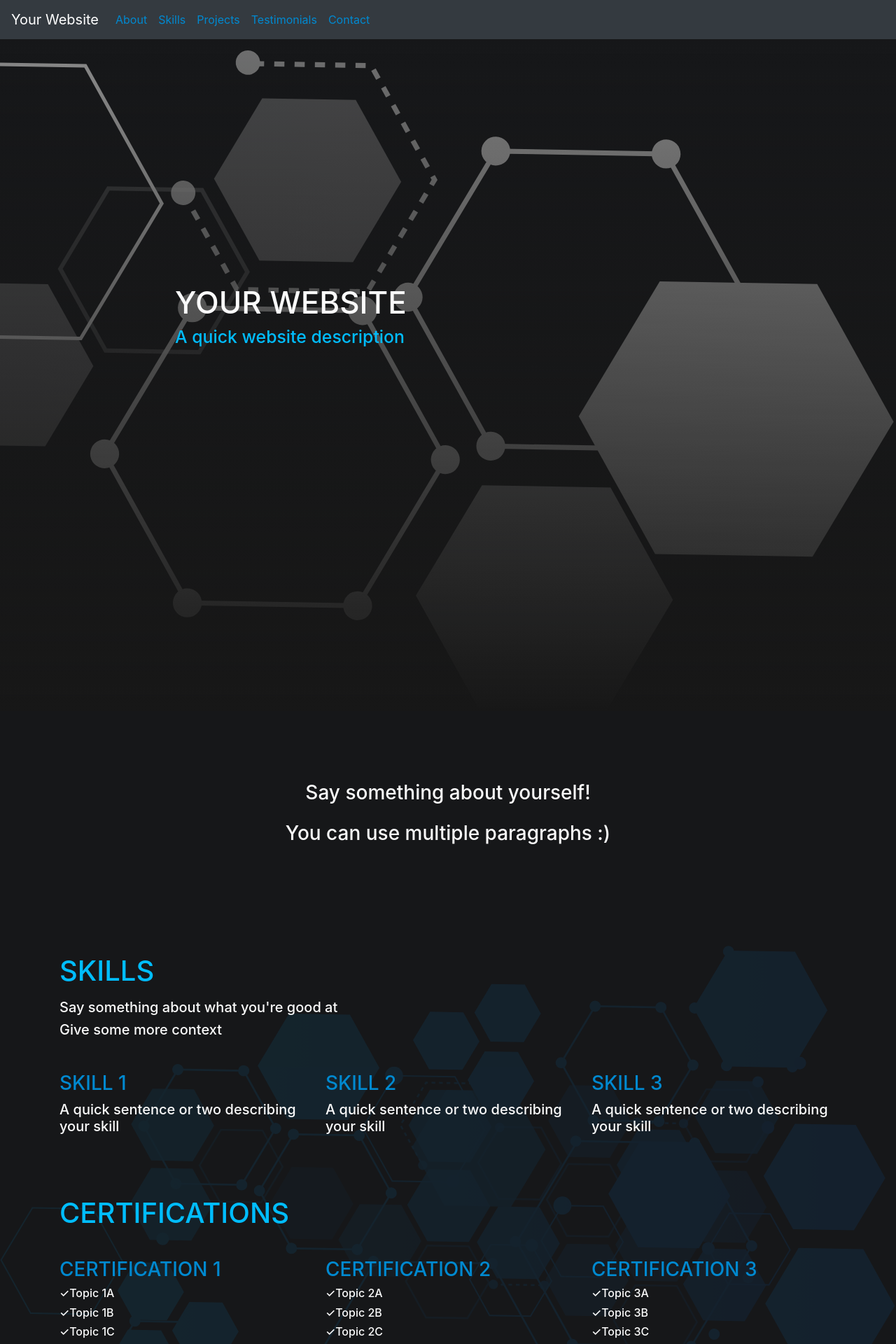
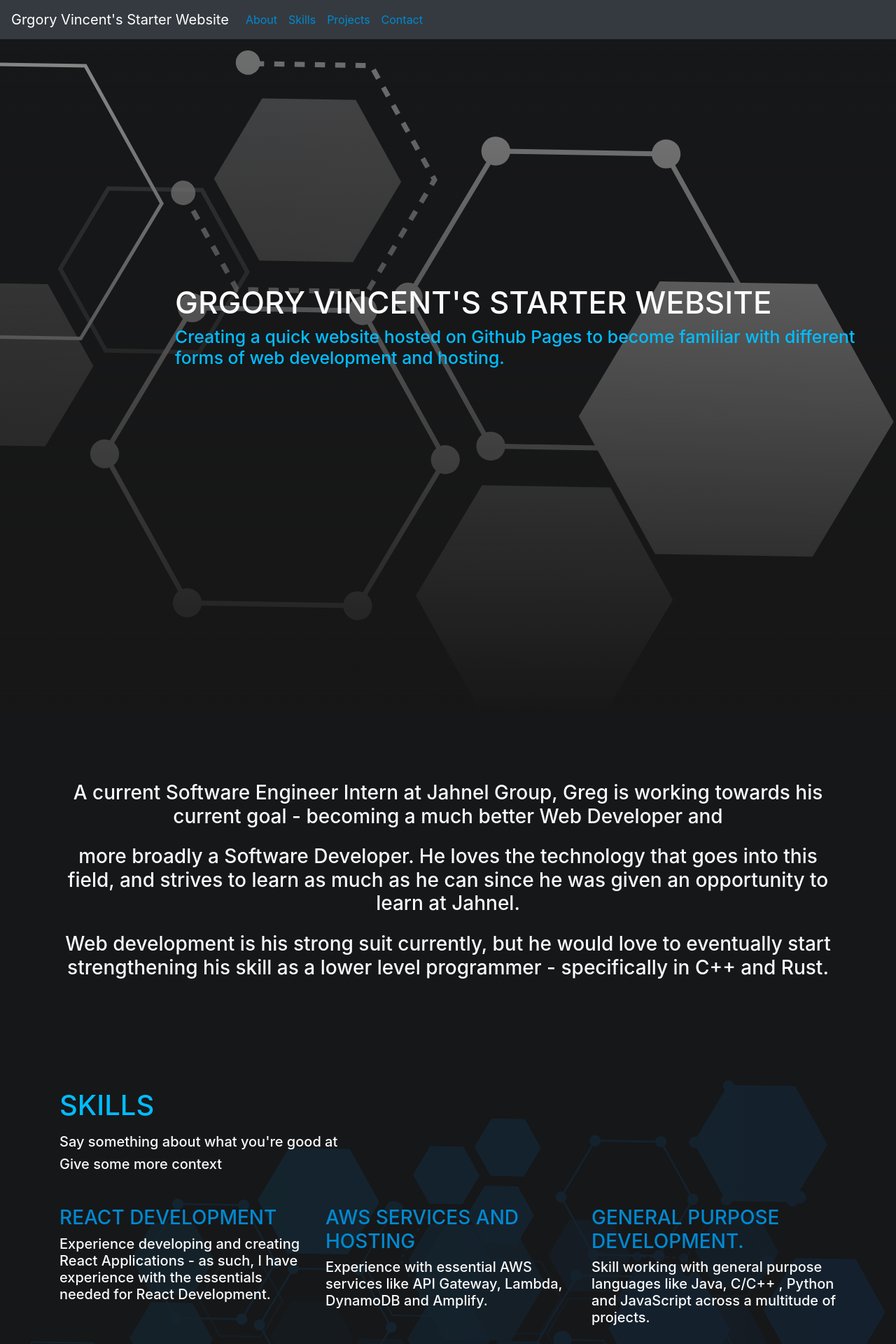
Before and after one commit to GregoryVincent-JahnelGroup/personal-website-gv, a Jekyll site: the page built from index.md, in a window 1280 px wide. Shown: the top 1920 px of the page at 70% size. Built offline with Jekyll 4.4.1, drawn with Linux system fonts in a browser that asks for light colours; some of the changed text lies outside the part shown.

Commit message:
Filled the base Website.

```diff
--- a/Gemfile
+++ b/Gemfile
@@ -1,2 +1,4 @@
 source "https://rubygems.org"
 gem "github-pages", group: :jekyll_plugins
+
+gem "webrick", "~> 1.8"
--- a/_data/about.yml
+++ b/_data/about.yml
@@ -1,3 +1,4 @@
-- Say something about yourself!
 
-- You can use multiple paragraphs :)
+- A current Software Engineer Intern at Jahnel Group, Greg is working towards his current goal - becoming a much better Web Developer and
+- more broadly a Software Developer. He loves the technology that goes into this field, and strives to learn as much as he can since he was given an opportunity to learn at Jahnel.
+- Web development is his strong suit currently, but he would love to eventually start strengthening his skill as a lower level programmer - specifically in C++ and Rust.
--- a/_data/projects.yml
+++ b/_data/projects.yml
@@ -1,13 +1,23 @@
-#If you have worked on relevant projects talk about them here
 
-- name: Project 1
-  description: A few sentences describing your project.
+- name: GAV Consulting
+  description: A work in progress React SPA for Gregory Vincent Sr's Consulting Business. Created with Vite in order to get experience
+    with the faster build tool, and being developed in Typescript to get experience with the JS Superset. Managing emails is the next challenge for this project
+    will probably be done through learning some basic PHP, or through Amazon SES! This project also has responsive and a mobile first design in mind, over
+    project 2, which was developed when I didn't understand that concept.
 
-- name: Project 2
-  description: A few sentences describing your project.
+- name: GKV RealEstate
+  description: My first ever React SPA hosted with AWS Amplify in Summer of 2022. Serves as a basic demo for what a website may look like
+    for GKV RealEstate. Now that I have more experience and knowledge in the Web Dev field I'd like to update it - switch development over to Vite from CRA as it
+    gets more complex(and to Typescript since it's much safer), add MUCH needed Responsive Design, code splitting, and update the pictures in the image gallery.
 
-- name: Project 3
-  description: A few sentences describing your project.
+- name: Anonymous Messaging
+  description: A work in progress chat-application started in November of 2022. The idea is to get much more comfortable with Fullstack Development and take my skillset
+    beyond just using React and other front-end technology. I chose the MERN stack as my beginner framework since I already had prior experience with React and Node.
+    This project will probably finished after my internship at Jahnel - when I have much more experience working with Fullstack(and Serverless) technologies. In terms of
+    functionality, I'd like to emulate something like GroupMe with a twist - the name of each sender changes periodically! Not super useful, but a fun idea I had. Could be
+    used for muystery games or something of that nature.
 
-- name: Project 4
-  description: A few sentences describing your project.
+- name: Java Computer Simulation
+  description: This project was created to simulate the basic inner workings of a computer in Java throughout the Fall 2022 school year. The final project hosted on main
+    is the culmination of different componnents( like a RippleAdder, Multiplier, Assembly, Memory Simulation) working together. It also allows the user who downloads the code
+    to run some basic Machine Language commands! Very fun to create and work with.
--- a/_data/skills.yml
+++ b/_data/skills.yml
@@ -3,34 +3,14 @@ header: Say something about what you're good at
 subheader: Give some more context
 
 skill_list:
-  - name: Skill 1
-    description: A quick sentence or two describing your skill
+  - name: React Development
+    description: Experience developing and creating React Applications - as such, I have experience with
+      the essentials needed for React Development.
 
-  - name: Skill 2
-    description: A quick sentence or two describing your skill
+  - name: AWS Services and Hosting
+    description: Experience with essential AWS services like
+      API Gateway, Lambda, DynamoDB and Amplify.
 
-  - name: Skill 3
-    description: A quick sentence or two describing your skill
-
-#If you have certifications, talk about them here
-certifications:
-  - name: Certification 1
-    topics:
-      - Topic 1A
-      - Topic 1B
-      - Topic 1C
-      - Topic 1D
-
-  - name: Certification 2
-    topics:
-      - Topic 2A
-      - Topic 2B
-      - Topic 2C
-      - Topic 2D
-
-  - name: Certification 3
-    topics:
-      - Topic 3A
-      - Topic 3B
-      - Topic 3C
-      - Topic 3D
+  - name: General Purpose Development.
+    description: Skill working with general purpose languages like
+      Java, C/C++ , Python and JavaScript across a multitude of projects.
--- a/index.md
+++ b/index.md
@@ -1,7 +1,9 @@
 ---
-title: Your Website
-author: Your Name Here
-description: "A quick website description"
+title: Grgory Vincent's Starter Website
+author: Gregory Vincent
+description: Creating a quick website hosted on
+    Github Pages to become familiar with
+    different forms of web development and hosting.
 layout: default
 permalink: /
 ---
```
Also changed, not shown: _data/contact.yml (+5 -4 lines), _data/testimonials.yml (+1 -11 lines).
